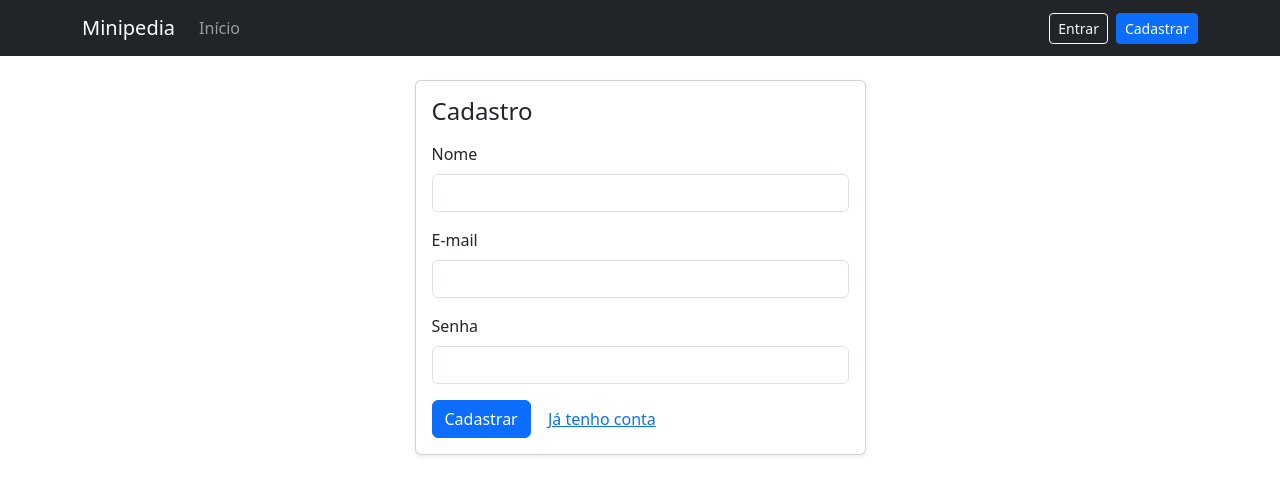
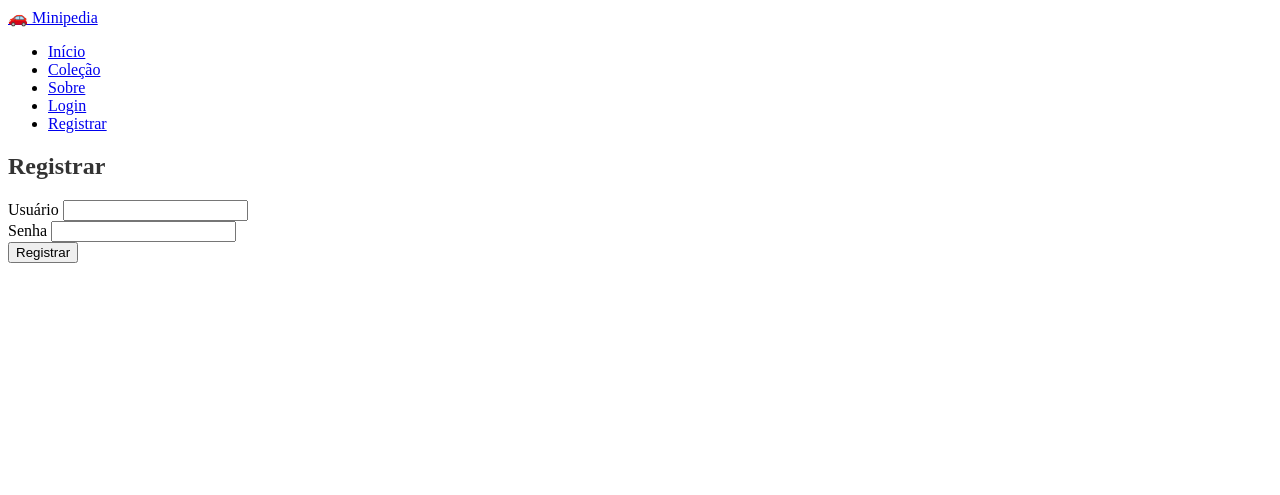
Before and after one commit to everaldodisco/minipedia, a Python web app: template templates/register.html in a window 1280 px wide. Shown: the top 495 px of the page. Run offline with Jinja, Linux system fonts and the light colour scheme; the template is opened without the code that fills it, so the values that code supplies are empty.

Commit message:
Ajustes no projeto Minipedia

```diff
--- /dev/null
+++ b/static/css/bootstrap.min.css
@@ -0,0 +1 @@
+/* Bootstrap placeholder */
--- a/static/css/style.css
+++ b/static/css/style.css
@@ -1,3 +1,7 @@
+<<<<<<< HEAD
 body { font-family: Arial, sans-serif; margin: 20px; }
 h1 { color: darkblue; }
 a { margin-right: 10px; }
+=======
+body { font-family: Arial; background: #f4f4f9; margin: 20px;} h1, h2 {color: #333;}
+>>>>>>> 12a4e9b (Ajustes no projeto Minipedia)
--- /dev/null
+++ b/static/js/script.js
@@ -0,0 +1 @@
+console.log('Minipedia funcionando!');
--- a/templates/base.html
+++ b/templates/base.html
@@ -1,53 +1,34 @@
-<!doctype html>
-<html lang="pt-br">
+<!DOCTYPE html>
+<html lang="pt-BR">
 <head>
-  <meta charset="utf-8">
-  <meta name="viewport" content="width=device-width, initial-scale=1">
+    <meta charset="UTF-8">
+    <meta name="viewport" content="width=device-width, initial-scale=1.0">
     <title>Minipedia</title>
-  <link href="https://cdn.jsdelivr.net/npm/bootstrap@5.3.3/dist/css/bootstrap.min.css" rel="stylesheet">
-  <link href="{{ url_for('static', filename='style.css') }}" rel="stylesheet">
+    <link rel="stylesheet" href="{{ url_for('static', filename='css/bootstrap.min.css') }}">
+    <link rel="stylesheet" href="{{ url_for('static', filename='css/style.css') }}">
 </head>
 <body>
-<nav class="navbar navbar-expand-lg navbar-dark bg-dark mb-4">
+    <nav class="navbar navbar-expand-lg navbar-dark bg-dark">
         <div class="container">
-    <a class="navbar-brand" href="{{ url_for('index') }}">Minipedia</a>
-    <button class="navbar-toggler" type="button" data-bs-toggle="collapse" data-bs-target="#nav">
-      <span class="navbar-toggler-icon"></span>
-    </button>
-    <div id="nav" class="collapse navbar-collapse">
-      <ul class="navbar-nav me-auto">
+            <a class="navbar-brand" href="{{ url_for('index') }}">🚗 Minipedia</a>
+            <div>
+                <ul class="navbar-nav">
                     <li class="nav-item"><a class="nav-link" href="{{ url_for('index') }}">Início</a></li>
+                    <li class="nav-item"><a class="nav-link" href="{{ url_for('colecao') }}">Coleção</a></li>
+                    <li class="nav-item"><a class="nav-link" href="{{ url_for('sobre') }}">Sobre</a></li>
                     {% if current_user.is_authenticated %}
-        <li class="nav-item"><a class="nav-link" href="{{ url_for('colecao') }}">Coleção</a></li>
-        {% endif %}
-      </ul>
-      <ul class="navbar-nav">
-        {% if current_user.is_authenticated %}
-        <li class="nav-item"><span class="navbar-text me-3">Olá, {{ current_user.name }}</span></li>
-        <li class="nav-item"><a class="btn btn-outline-light btn-sm" href="{{ url_for('logout') }}">Sair</a></li>
+                        <li class="nav-item"><a class="nav-link" href="{{ url_for('logout') }}">Sair</a></li>
                     {% else %}
-        <li class="nav-item"><a class="btn btn-outline-light btn-sm me-2" href="{{ url_for('login') }}">Entrar</a></li>
-        <li class="nav-item"><a class="btn btn-primary btn-sm" href="{{ url_for('register') }}">Cadastrar</a></li>
+                        <li class="nav-item"><a class="nav-link" href="{{ url_for('login') }}">Login</a></li>
+                        <li class="nav-item"><a class="nav-link" href="{{ url_for('register') }}">Registrar</a></li>
                     {% endif %}
                 </ul>
             </div>
         </div>
     </nav>
-<div class="container">
-  {% with messages = get_flashed_messages(with_categories=true) %}
-    {% if messages %}
-      <div class="mt-2">
-        {% for category, message in messages %}
-          <div class="alert alert-{{ category }} alert-dismissible fade show" role="alert">
-            {{ message }}
-            <button type="button" class="btn-close" data-bs-dismiss="alert"></button>
+
+    <div class="container mt-4">
+        {% block content %}{% endblock %}
     </div>
-        {% endfor %}
-      </div>
-    {% endif %}
-  {% endwith %}
-  {% block content %}{% if content %}{{ content|safe }}{% endif %}{% endblock %}
-</div>
-<script src="https://cdn.jsdelivr.net/npm/bootstrap@5.3.3/dist/js/bootstrap.bundle.min.js"></script>
 </body>
 </html>
--- a/templates/register.html
+++ b/templates/register.html
@@ -1,28 +1,18 @@
-{% extends 'base.html' %}
+{% extends "base.html" %}
+
 {% block content %}
-<div class="row justify-content-center">
-  <div class="col-md-6 col-lg-5">
-    <div class="card shadow-sm">
-      <div class="card-body">
-        <h2 class="h4 mb-3">Cadastro</h2>
-        <form method="post">
-          <div class="mb-3">
-            <label class="form-label">Nome</label>
-            <input type="text" class="form-control" name="name" required>
-          </div>
-          <div class="mb-3">
-            <label class="form-label">E-mail</label>
-            <input type="email" class="form-control" name="email" required>
-          </div>
-          <div class="mb-3">
-            <label class="form-label">Senha</label>
+<div class="card p-4 shadow">
+    <h2 class="mb-3">Registrar</h2>
+    <form method="POST">
+        <div class="mb-3">
+            <label for="username" class="form-label">Usuário</label>
+            <input type="text" class="form-control" name="username" required>
+        </div>
+        <div class="mb-3">
+            <label for="password" class="form-label">Senha</label>
             <input type="password" class="form-control" name="password" required>
-          </div>
-          <button class="btn btn-primary">Cadastrar</button>
-          <a class="btn btn-link" href="{{ url_for('login') }}">Já tenho conta</a>
-        </form>
-      </div>
-    </div>
-  </div>
+        </div>
+        <button type="submit" class="btn btn-success w-100">Registrar</button>
+    </form>
 </div>
 {% endblock %}
--- /dev/null
+++ b/templates/sobre.html
@@ -0,0 +1 @@
+{% extends 'base.html' %}{% block content %}<h2>Sobre</h2><p>Este é um projeto Flask chamado Minipedia.</p>{% endblock %}
```
Also changed, not shown: app.py (+78 -1 lines), templates/add.html (added, +18 -0 lines), templates/colecao.html (+16 -46 lines), static/img/exemplo.png (added), templates/login.html (line endings or trailing spaces), 1 other file. Lines whose indentation alone changed are shown as unchanged.
